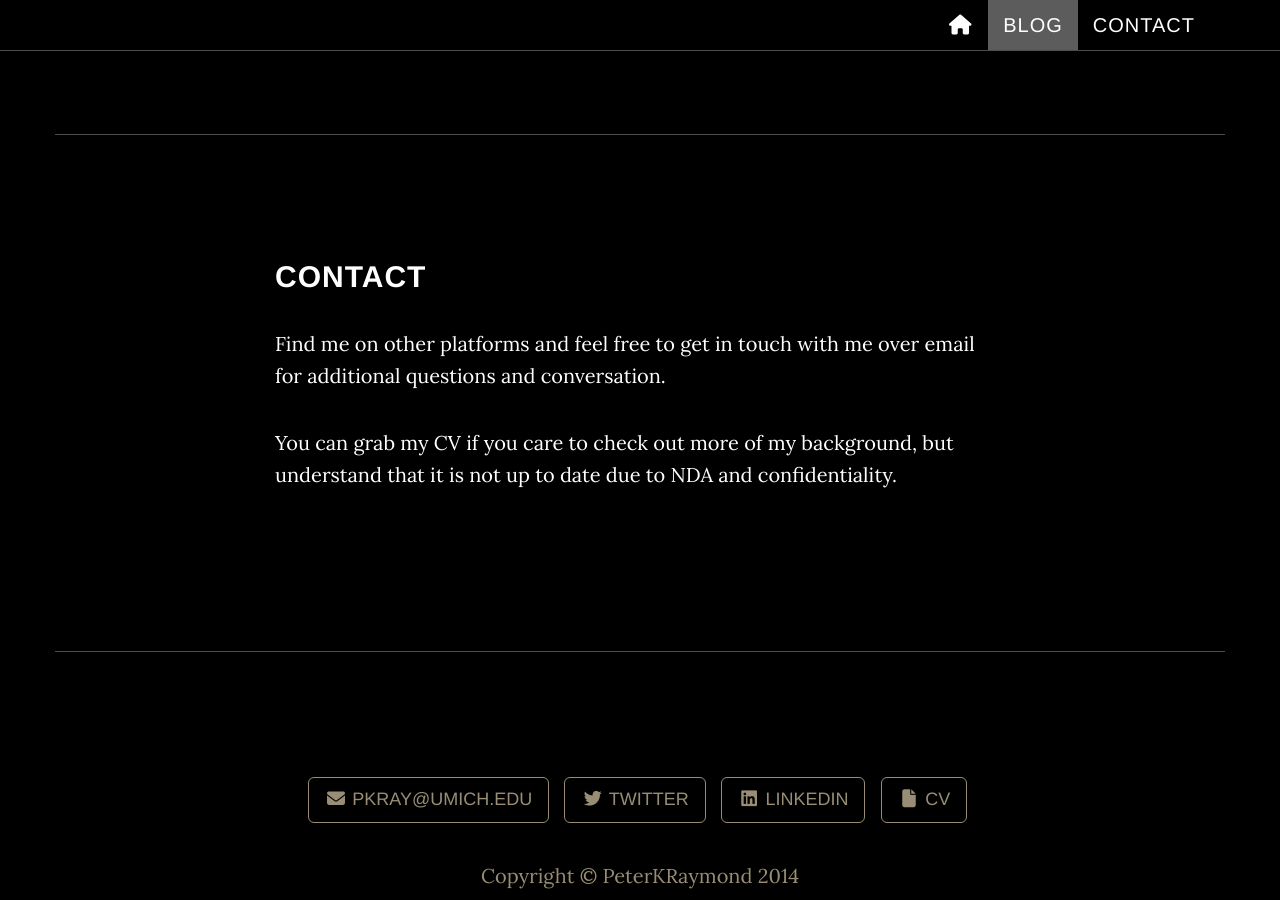
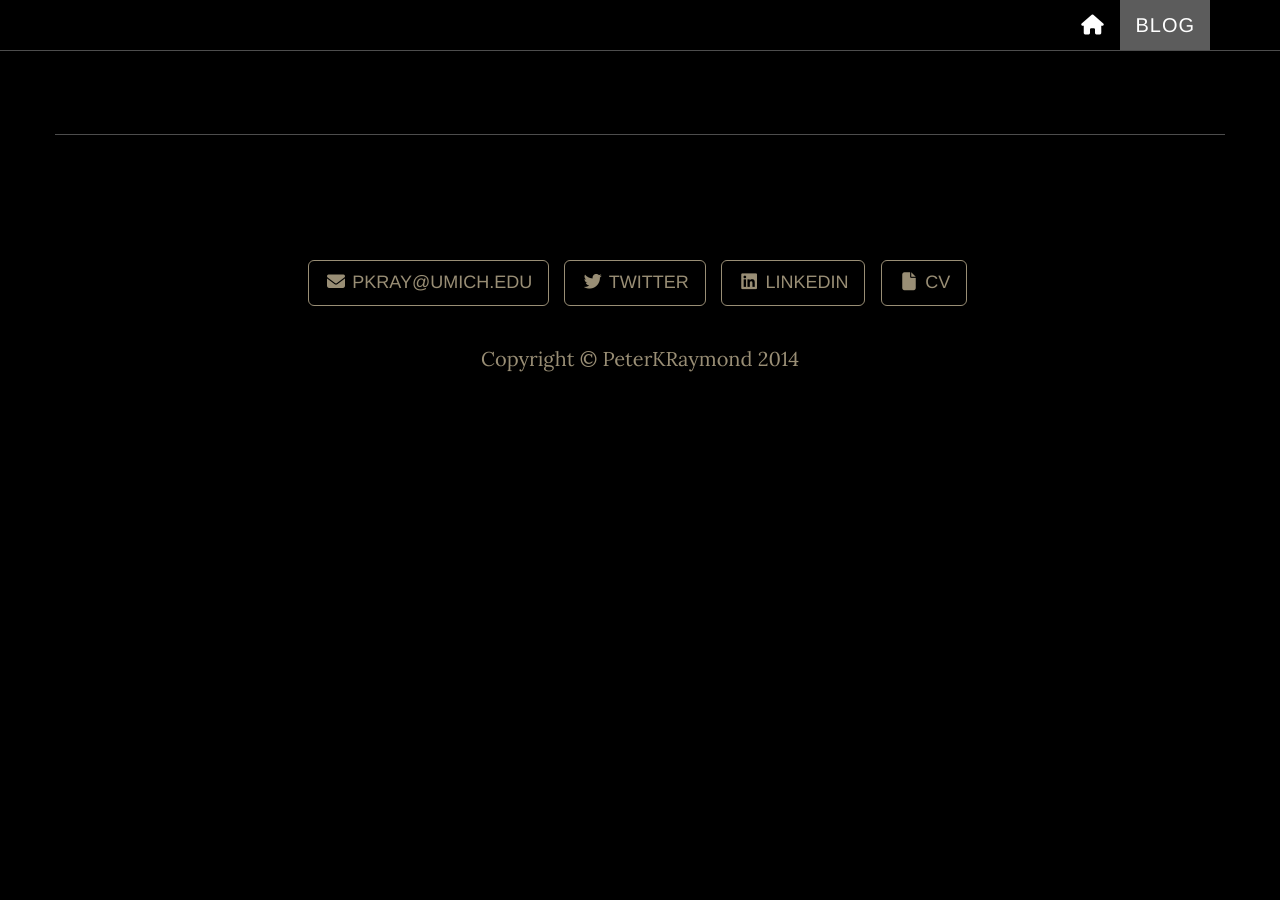
Before and after one commit to peterkraymond/peterkraymond.github.io, a Jekyll site: the page built from _posts/2015-01-31-peterkramond-site-launch.md, in a window 1280 px wide and 900 px high, scrolled down 429 px. Built offline with Jekyll 4.4.1, drawn with Linux system fonts in a browser that asks for light colours; nearby versions of some CDN libraries; library files that are not in the unit come from our copies; after the commit the page ends 927 px from its top, so only the background shows below that.

Commit message:
updates to blog layout to remove contact section

```diff
--- a/_layouts/default_blog.html
+++ b/_layouts/default_blog.html
@@ -71,9 +71,6 @@
                     <li>
                         <a class="page-scroll active" href="#blog">Blog</a>
                     </li>
-                    <li>
-                        <a class="page-scroll" href="#contact">Contact</a>
-                    </li>
                 </ul>
             </div>
             <!-- /.navbar-collapse -->
@@ -84,16 +81,6 @@
     <!-- Content Section -->
     {{ content }}
 
-    <!-- Contact Section -->
-    <section id="contact" class="container content-section text-left">
-        <!-- <div class="row"> -->
-        <div class="col-lg-8 col-lg-offset-2">
-            <h2>Contact</h2>
-            <p>Find me on other platforms and feel free to get in touch with me over email for additional questions and conversation.</p>
-            <p>You can grab my CV if you care to check out more of my background, but understand that it is not&nbsp;up to date due to NDA and confidentiality.</p>
-        </div>
-        <!-- </div> -->
-    </section>
 
     <!-- Footer -->
     <footer>
```
